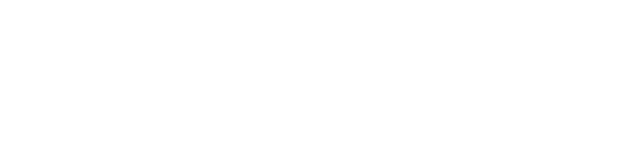
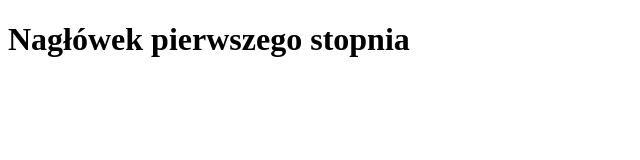
Before and after one commit to Rafal-1999/Probny-projekt, a plain HTML site: page index.html in a window 1280 px wide. Shown: the whole page, without its empty margins (0-640 px from the left). Drawn offline with Linux system fonts and the light colour scheme.

Commit message:
One header

```diff
--- a/index.html
+++ b/index.html
@@ -7,7 +7,7 @@
 </head>
 <body>
     <div class="main-headers">
-        <!-- <h1 class="main-headers__item">Nagłówek pierwszego stopnia</h1> -->
+        <h1 class="main-headers__item">Nagłówek pierwszego stopnia</h1>
         <!-- <h2 class="main-headers__item">Nagłówek drugiego stopnia</h2> -->
         <!-- <h3 class="main-headers__item">Nagłówek trzeciego stopnia</h3> -->
         <!-- <h4 class="main-headers__item">Nagłówek czwartego stopnia</h4> -->
```
